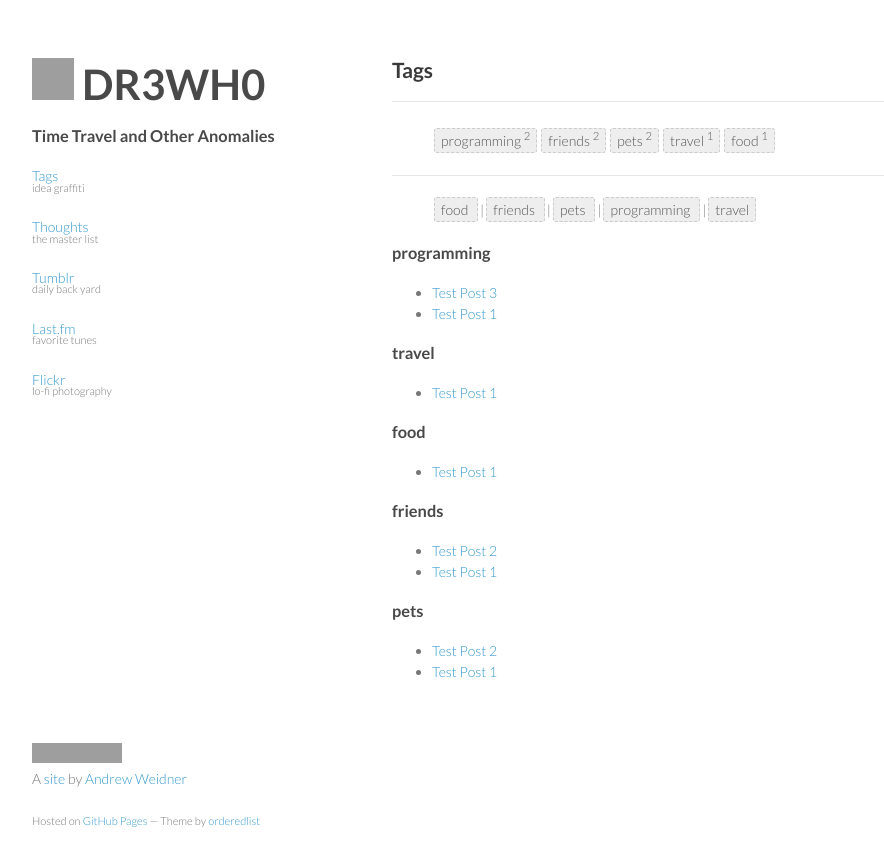
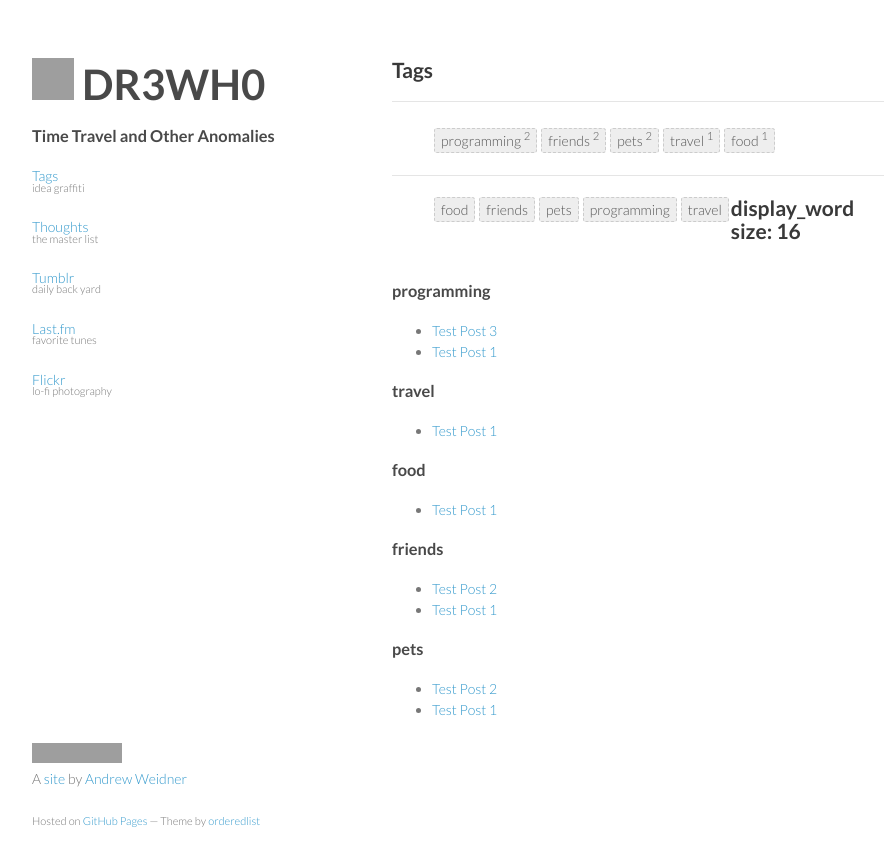
Before and after one commit to drewhop/drewhop.github.io, a Jekyll site: the page built from tags.html, in a window 1280 px wide. Shown: the top 866 px of the page, without its empty margins (178-1062 px from the left). Built offline with Jekyll 4.4.1, drawn with Linux system fonts in a browser that asks for light colours; comment, search, counter and statistics services are not loaded; grey boxes are pictures that could not be loaded.

Commit message:
Update tags.html

```diff
--- a/tags.html
+++ b/tags.html
@@ -53,8 +53,9 @@ group: navigation
   {% capture display_word %}
     {{ this_word | replace:' ','' }}
   {% endcapture %}
-  <li><a href="{{ BASE_PATH }}{{ site.JB.tags_path }}#{{ display_word }}-ref">{{ display_word }}</a>{% unless forloop.last %} | {% endunless %}</li>
+  <li><a href="{{ BASE_PATH }}{{ site.JB.tags_path }}#{{ display_word }}-ref">{{ display_word }}</a></li>
 {% endfor %}
+<h2>display_word size: {{ display_word.size }}</h2>
 </ul>
 </hr>
 
```
